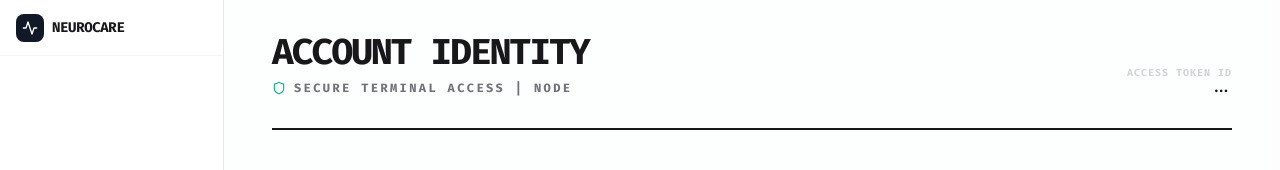
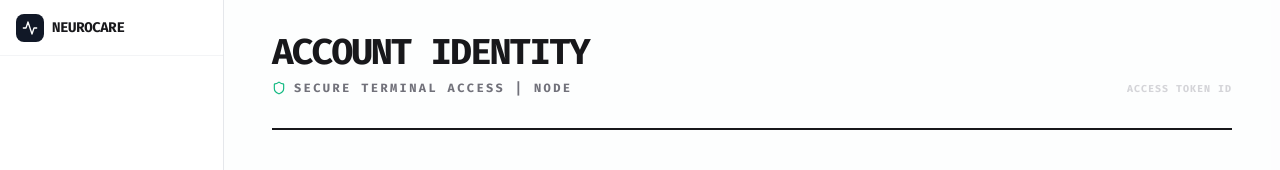
Before and after one commit to Robass-Atif/Autism-Behavior-Analaysis-and-Therapy-Suggestion, a React (Vite) app in the folder frontend/: page /profile in a window 1280 px wide. Shown: the top 170 px of the page. Built offline with nearby package versions, Linux system fonts and the light colour scheme; no server answers; sample sign-in values are in the browser's storage.

Commit message:
Display full user ID on profile screen
Remove truncation of the user ID in ProfileScreen (replace user?.id?.substring(0, 12)+"..." with user?.id) so the full ID is displayed. This improves visibility/debugging by showing the complete identifier in the profile view.

```diff
--- a/frontend/src/components/screens/shared/ProfileScreen.tsx
+++ b/frontend/src/components/screens/shared/ProfileScreen.tsx
@@ -114,7 +114,7 @@ export default function ProfileScreen() {
             Access Token ID
           </p>
           <p className="text-xs font-bold font-mono">
-            {user?.id?.substring(0, 12)}...
+            {user?.id}
           </p>
         </div>
       </div>
```
